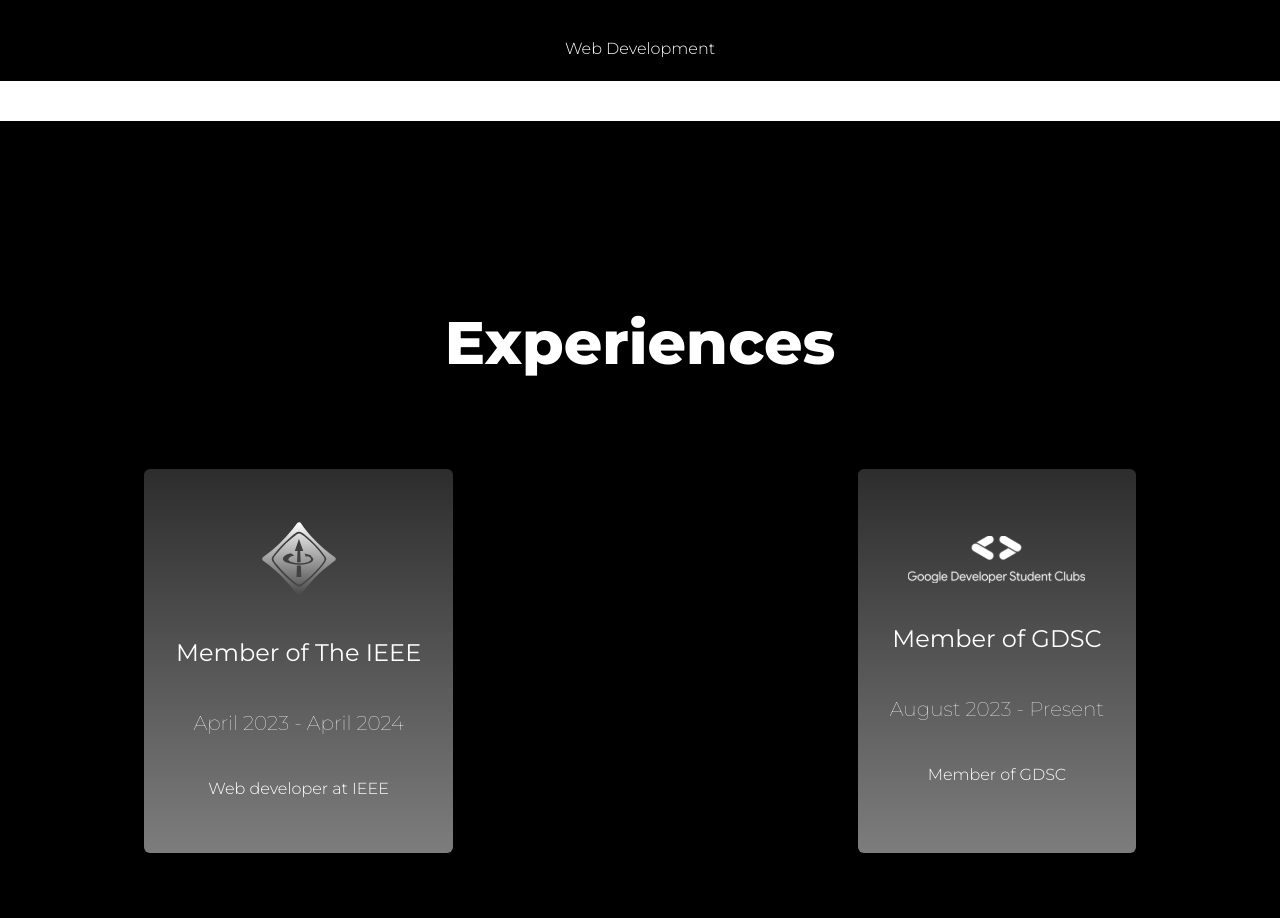
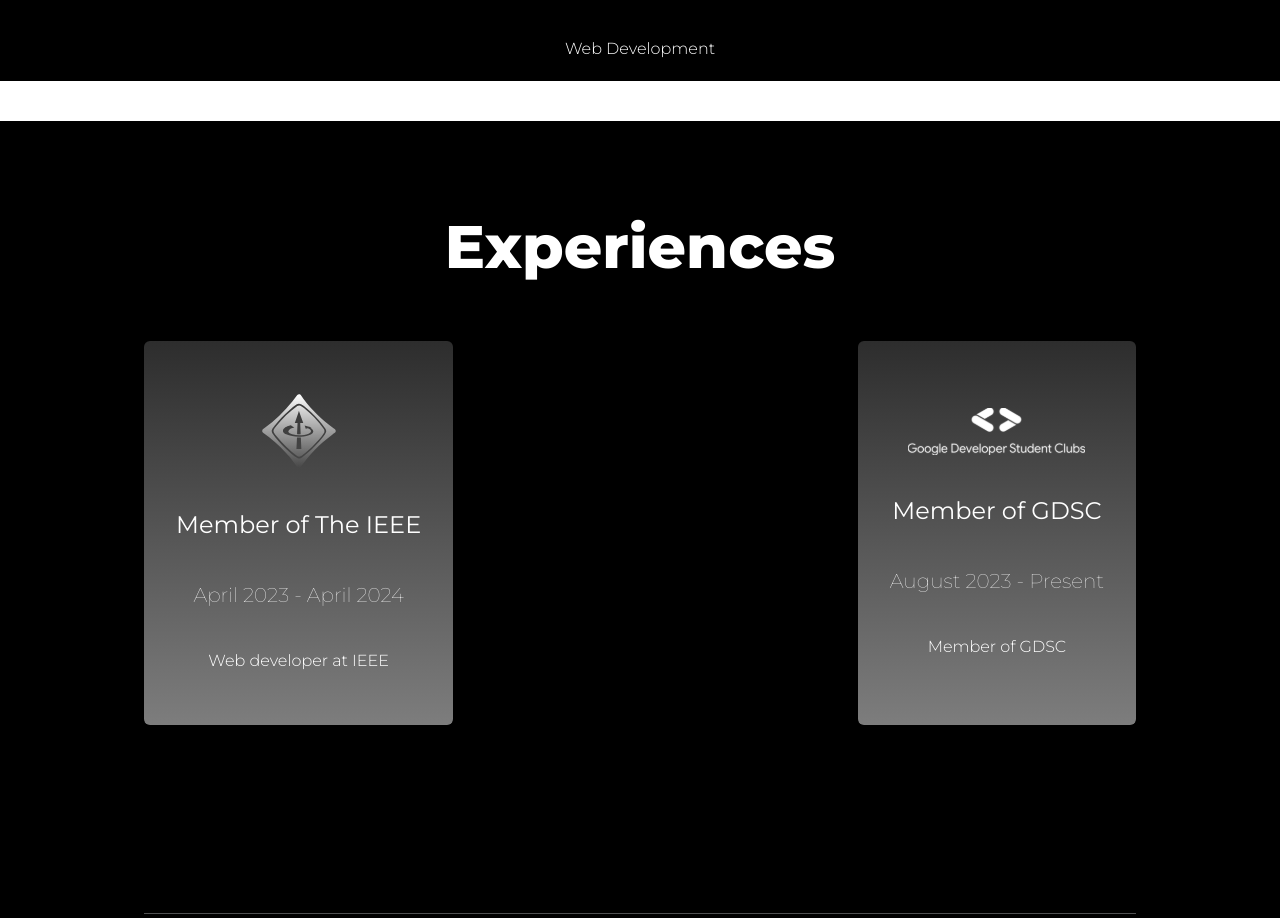
Before and after one commit to parth-psd-009/my-portfolio, a React (Vite) app: page / in a window 1280 px wide. Shown: the part 1311-2229 px from the top of the page. Built offline with nearby package versions, Linux system fonts and the light colour scheme.

Commit message:
Update Experiences.component.jsx

```diff
--- a/src/components/Experiences/Experiences.component.jsx
+++ b/src/components/Experiences/Experiences.component.jsx
@@ -7,7 +7,10 @@ import GDSC from "../../../public/assets/gdsc_logo.svg";
 const Experiences = () => {
     return (
         <div className="bg-black md:px-36	">
-            <h1 className="text-2xl font-extrabold text-center mb-24 pt-24 md:pt-48 md:mb-24 md:font-extrabold md:text-6xl">
+            {/* <h1 className="text-2xl font-extrabold text-center mb-24 pt-24 md:pt-48 md:mb-24 md:font-extrabold md:text-6xl">
+                Experiences
+            </h1> */}
+            <h1 className="text-2xl font-extrabold text-center mb-16 pt-12 md:pt-24 md:mb-16 md:text-6xl">
                 Experiences
             </h1>
             <div className="flex items-center flex-col md:flex-row md:justify-evenly lg:justify-between">
```
